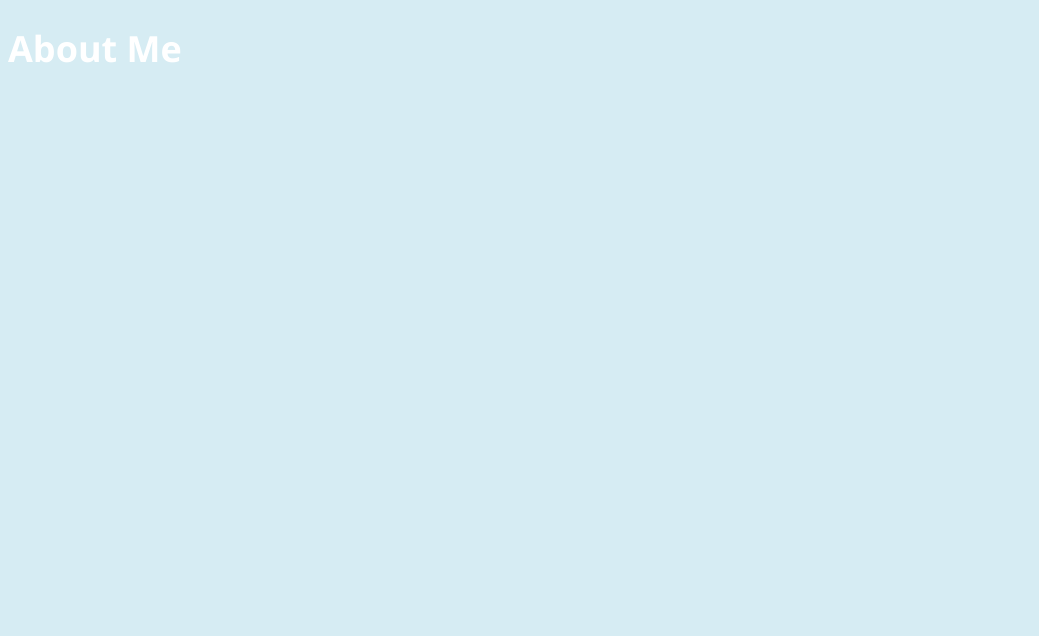
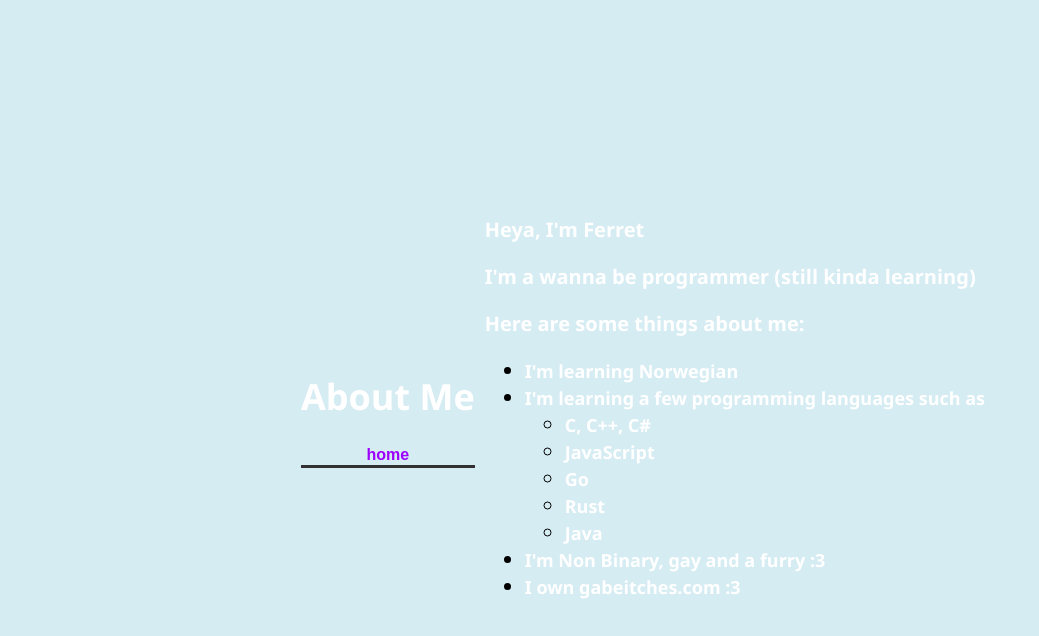
Before and after one commit to FerretBeans/ferretbeans.dev, a plain HTML site: page index.html in a window 1280 px wide. Both pictures are taken after a click on the button "About Me". Shown: the whole page, without its empty margins (0-1039 px from the left). Drawn offline with Linux system fonts and the light colour scheme.

Commit message:
welp im mostly done but i dont think ill work on this for a bit tbh qwq

```diff
--- a/about.css
+++ b/about.css
@@ -1,8 +1,46 @@
 /* this gets used once the js switches from index.css to about.css*/
 body {
+    font-family:'Segoe UI', Tahoma, Geneva, Verdana, sans-serif;
     background-color: #d6ecf3;
     font-size: 18px;
     font-weight: bold;
-    color: #fff;
-    font-family:'Segoe UI', Tahoma, Geneva, Verdana, sans-serif;
+    height: 100%;
+    width: 100%;
+    display: flex;
+    position: fixed;
+    align-items: center;
+    justify-content: center;
+    color: white;
 }
+
+#header {
+    border-bottom-color: rgb(49, 49, 49);
+    border-bottom-style: solid;
+    border-bottom-width: 3px;
+}
+
+#text {
+    margin: 5px;
+    padding: 5px;
+    border: 5px;
+    font-size: 20px;
+}
+
+#list {
+    color: black
+}
+
+#button {
+    display: block;
+    background-color: transparent;
+    border: 0;
+    color: #9d00ff;
+    cursor: pointer;
+    font-size: 16px;
+    font-weight: bold;
+}
+
+span {
+    color: white;
+    font-size: 18px;
+}
--- a/index.css
+++ b/index.css
@@ -1,4 +1,5 @@
 body {
+    font-family:'Segoe UI', Tahoma, Geneva, Verdana, sans-serif;
     background-color: #d6ecf3;
     font-size: 18px;
     font-weight: bold;
@@ -13,7 +14,6 @@ body {
 #button {
     background-color: transparent;
     border: 0;
-    font-family:'Segoe UI', Tahoma, Geneva, Verdana, sans-serif;
     color: #9d00ff;
     cursor: pointer;
     font-size: 16px;
@@ -21,7 +21,6 @@ body {
 }
 
 #heading-text {
-    font-family:'Segoe UI', Tahoma, Geneva, Verdana, sans-serif;
     font-weight: bold;
     color: #fff;
     margin: 5px;
@@ -30,7 +29,6 @@ body {
 }
 
 #socials {
-    font-family:'Segoe UI', Tahoma, Geneva, Verdana, sans-serif;
     word-spacing: 5px;
     margin: 5px;
     padding: 5px;
--- a/js.js
+++ b/js.js
@@ -3,13 +3,14 @@ function aboutme() {
     //changes title
     document.title = "FerretBeans<3 - About";
 
-    //switches page
+    //switches page and stylesheet
     document.getElementsByTagName("link")[0].href = "about.css";
     document.getElementsByTagName("body")[0].innerHTML = '';
 
     //changes page text
-    var heading = document.createElement("h1");
-    heading.textContent ="About Me";
-    heading.setAttribute("id", "test");
-    document.body.appendChild(heading);
+    document.getElementsByTagName("body")[0].innerHTML = "</head><body><div id='header'><center><h1>About Me</h1></center><center><button id='button' onclick='home();'>home</button></center></div><div id='text'><p>Heya, I'm Ferret</p><p>I'm a wanna be programmer (still kinda learning)</p><p>Here are some things about me:</p><ul id='list'><li><span>I'm learning Norwegian</span></li><li><span>I'm learning a few programming languages such as</span><ul><li><span>C, C++, C#</span></li><li><span>JavaScript</span></li><li><span>Go</span></li> <li><span>Rust</span</li><li><span>Java</span></li></ul><li><span>I'm Non Binary, gay and a furry :3</span></li><li><span>I own gabeitches.com :3</span></li></ul>";
 }
+
+function home() {
+    location.reload();
+}
```
